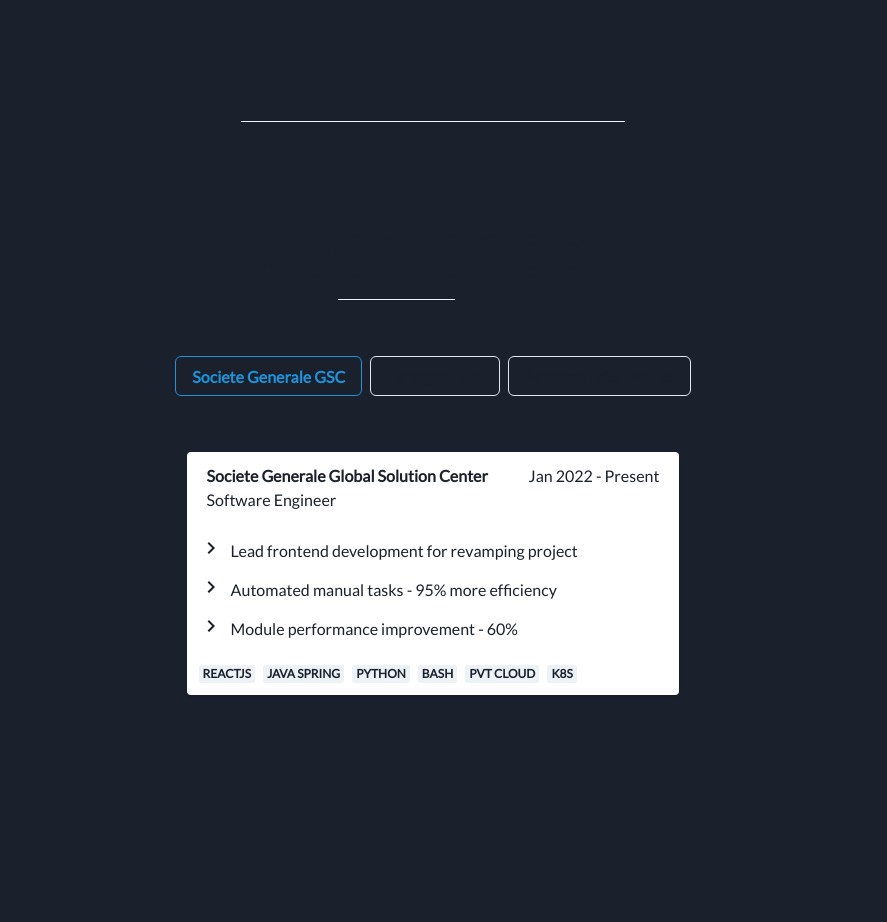
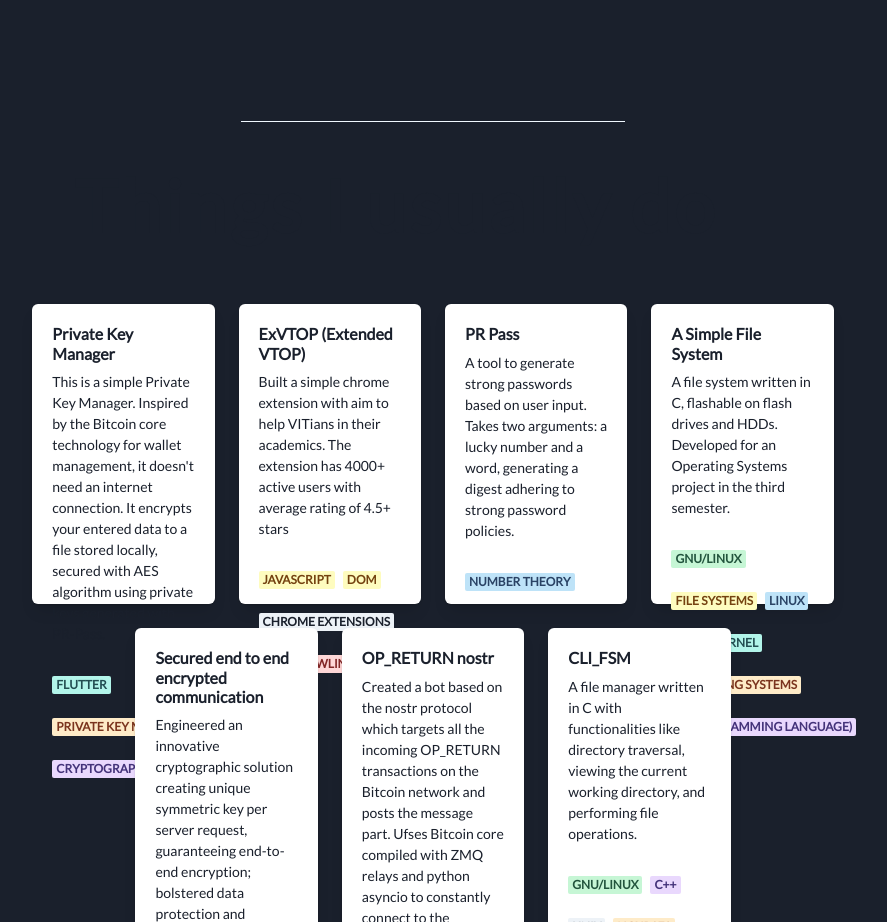
Before and after one commit to sudonims/sudonims, a Next.js app: page / in a window 1280 px wide. Shown: the part 1480-2402 px from the top of the page, without its empty margins (207-1094 px from the left). Built offline with nearby package versions, Linux system fonts and the light colour scheme.

Commit message:
projects/resume download

```diff
--- a/components/ProjectTile.js
+++ b/components/ProjectTile.js
@@ -1,65 +1,33 @@
-import { Icon } from '@chakra-ui/react';
 import {
-  RiExternalLinkFill,
-  RiFolder2Fill,
-  RiGithubFill,
-} from 'react-icons/ri';
+  Badge,
+  Card,
+  CardBody,
+  HStack,
+  Heading,
+  Stack,
+  Text,
+} from '@chakra-ui/react';
 
-export default function ProjectTile({ data }) {
-  const { github, external, title, html, tech } = data;
+export default function ProjectTile({ name, description, badges }) {
   return (
-    <div className="project-inner">
-      <header>
-        <div className="project-top">
-          <div className="folder">
-            <RiFolder2Fill />
-          </div>
-          <div className="project-links">
-            {github && (
-              <a
-                href={github}
-                aria-label="GitHub Link"
-                target="_blank"
-                rel="noreferrer"
-              >
-                <RiGithubFill />
-              </a>
-            )}
-            {external && (
-              <a
-                href={external}
-                aria-label="External Link"
-                className="external"
-                target="_blank"
-                rel="noreferrer"
-              >
-                <RiExternalLinkFill />
-              </a>
-            )}
-          </div>
-        </div>
+    <Card height={300} maxHeight={300} minHeight={300} key={name}>
+      <Stack>
+        <CardBody align="left" h={[null, '40vh']}>
+          <Heading size="sm">{name}</Heading>
 
-        <h3 className="project-title">
-          <a href={external} target="_blank" rel="noreferrer">
-            {title}
-          </a>
-        </h3>
+          <Text fontSize="sm" py={2}>
+            {description}
+          </Text>
 
-        <div
-          className="project-description"
-          dangerouslySetInnerHTML={{ __html: html }}
-        />
-      </header>
-
-      <footer>
-        {tech && (
-          <ul className="project-tech-list">
-            {tech.map((tech, i) => (
-              <li key={i}>{tech}</li>
+          <HStack flexWrap="wrap" pt={4} spacing={2}>
+            {badges.map((badge) => (
+              <Badge my={2} key={badge.text} colorScheme={badge.colorScheme}>
+                {badge.text}
+              </Badge>
             ))}
-          </ul>
-        )}
-      </footer>
-    </div>
+          </HStack>
+        </CardBody>
+      </Stack>
+    </Card>
   );
 }
--- a/components/Projects.js
+++ b/components/Projects.js
@@ -1,144 +1,156 @@
-import { Heading, Flex, Text, Box } from '@chakra-ui/react';
+import { Heading, Flex, Box, useBreakpointValue } from '@chakra-ui/react';
 import ProjectTile from './ProjectTile';
-import { styled } from 'styled-components';
-
-const StyledProject = styled.li`
-  position: relative;
-  cursor: default;
-  transition: var(--transition);
-
-  @media (prefers-reduced-motion: no-preference) {
-    &:hover,
-    &:focus-within {
-      .project-inner {
-        transform: translateY(-7px);
-      }
-    }
-  }
-
-  a {
-    position: relative;
-    z-index: 1;
-  }
-
-  .project-inner {
-    ${({ theme }) => theme.mixins?.boxShadow};
-    ${({ theme }) => theme.mixins?.flexBetween};
-    flex-direction: column;
-    align-items: flex-start;
-    position: relative;
-    height: 100%;
-    padding: 2rem 1.75rem;
-    border-radius: var(--border-radius);
-    background-color: var(--light-navy);
-    transition: var(--transition);
-    overflow: auto;
-  }
-
-  .project-top {
-    ${({ theme }) => theme.mixins?.flexBetween};
-    margin-bottom: 35px;
-
-    .folder {
-      color: var(--green);
-      svg {
-        width: 40px;
-        height: 40px;
-      }
-    }
-
-    .project-links {
-      display: flex;
-      align-items: center;
-      margin-right: -10px;
-      color: var(--light-slate);
-
-      a {
-        ${({ theme }) => theme.mixins?.flexCenter};
-        padding: 5px 7px;
-
-        &.external {
-          svg {
-            width: 22px;
-            height: 22px;
-            margin-top: -4px;
-          }
-        }
-
-        svg {
-          width: 20px;
-          height: 20px;
-        }
-      }
-    }
-  }
-
-  .project-title {
-    margin: 0 0 10px;
-    color: var(--lightest-slate);
-    font-size: var(--fz-xxl);
-
-    a {
-      position: static;
-
-      &:before {
-        content: '';
-        display: block;
-        position: absolute;
-        z-index: 0;
-        width: 100%;
-        height: 100%;
-        top: 0;
-        left: 0;
-      }
-    }
-  }
-
-  .project-description {
-    color: var(--light-slate);
-    font-size: 17px;
-
-    a {
-      ${({ theme }) => theme.mixins?.inlineLink};
-    }
-  }
-
-  .project-tech-list {
-    display: flex;
-    align-items: flex-end;
-    flex-grow: 1;
-    flex-wrap: wrap;
-    padding: 0;
-    margin: 20px 0 0 0;
-    list-style: none;
-
-    li {
-      font-family: var(--font-mono);
-      font-size: var(--fz-xxs);
-      line-height: 1.75;
-
-      &:not(:last-of-type) {
-        margin-right: 15px;
-      }
-    }
-  }
-`;
+import { useState } from 'react';
 
 export default function Projects() {
+  const [projects, setProjects] = useState([
+    {
+      name: 'Private Key Manager',
+      buttons: [],
+      description:
+        "This is a simple Private Key Manager. Inspired by the Bitcoin core technology for wallet management, it doesn't need an internet connection. It encrypts your entered data to a file stored locally, secured with AES algorithm using private keys generated with PR-Pass.",
+      badges: [
+        { text: 'Flutter', colorScheme: 'teal' },
+        { text: 'Private Key Management', colorScheme: 'orange' },
+        { text: 'Cryptography', colorScheme: 'purple' },
+      ],
+    },
+    {
+      name: 'ExVTOP (Extended VTOP)',
+      buttons: [],
+      description:
+        'Built a simple chrome extension with aim to help VITians in their academics. The extension has 4000+ active users with average rating of 4.5+ stars',
+      badges: [
+        { text: 'JavaScript', colorScheme: 'yellow' },
+        { text: 'DOM', colorScheme: 'yellow' },
+        { text: 'Chrome Extensions', colorScheme: 'gray' },
+        { text: 'Web Crawling', colorScheme: 'red' },
+      ],
+    },
+    {
+      name: 'PR Pass',
+      buttons: [],
+      description:
+        'A tool to generate strong passwords based on user input. Takes two arguments: a lucky number and a word, generating a digest adhering to strong password policies.',
+      badges: [{ text: 'Number Theory', colorScheme: 'blue' }],
+    },
+    {
+      name: 'A Simple File System',
+      buttons: [],
+      description:
+        'A file system written in C, flashable on flash drives and HDDs. Developed for an Operating Systems project in the third semester.',
+      badges: [
+        { text: 'GNU/Linux', colorScheme: 'green' },
+        { text: 'File Systems', colorScheme: 'yellow' },
+        { text: 'Linux', colorScheme: 'blue' },
+        { text: 'Linux Kernel', colorScheme: 'teal' },
+        { text: 'Operating Systems', colorScheme: 'orange' },
+        { text: 'C (Programming Language)', colorScheme: 'purple' },
+      ],
+    },
+    {
+      name: 'Secured end to end encrypted communication',
+      buttons: [],
+      description:
+        'Engineered an innovative cryptographic solution creating unique symmetric key per server request, guaranteeing end-to-end encryption; bolstered data protection and minimized security breaches by 40%',
+      badges: [
+        { text: 'React.js', colorScheme: 'cyan' },
+        { text: 'JavaScript', colorScheme: 'yellow' },
+        { text: 'NodeJS', colorScheme: 'green' },
+        { text: 'Cryptography', colorScheme: 'purple' },
+        { text: 'Cipher', colorScheme: 'red' },
+      ],
+    },
+    {
+      name: 'OP_RETURN nostr',
+      buttons: [],
+      description:
+        'Created a bot based on the nostr protocol which targets all the incoming OP_RETURN transactions on the Bitcoin network and posts the message part. Ufses Bitcoin core compiled with ZMQ relays and python asyncio to constantly connect to the network.',
+      badges: [
+        {
+          text: 'Bitcoin',
+          colorScheme: 'orange',
+        },
+        {
+          name: 'Golang',
+          colorScheme: 'blue',
+        },
+        {
+          name: 'Python',
+          colorScheme: 'blue',
+        },
+        {
+          name: 'ZMQ - TCP',
+          colorScheme: 'gray',
+        },
+      ],
+    },
+    {
+      name: 'CLI_FSM',
+      buttons: [],
+      description:
+        'A file manager written in C with functionalities like directory traversal, viewing the current working directory, and performing file operations.',
+      badges: [
+        { text: 'GNU/Linux', colorScheme: 'green' },
+        { text: 'C++', colorScheme: 'purple' },
+        { text: 'Unix', colorScheme: 'gray' },
+        { text: 'Ncurses', colorScheme: 'orange' },
+        { text: 'Linux', colorScheme: 'blue' },
+        { text: 'Linux Kernel', colorScheme: 'teal' },
+        { text: 'Shell Scripting', colorScheme: 'yellow' },
+      ],
+    },
+  ]);
   return (
     <section id="projects" className="section">
-      <Flex justifyContent="center" flexDirection="column" height="100%">
-        <StyledProject>
-          <ProjectTile
-            data={{
-              github: 'LOL',
-              external: 'LOL',
-              title: 'LOL',
-              html: 'LOL',
-              tech: ['LLLLL'],
-            }}
-          />
-        </StyledProject>
+      <Flex
+        justifyContent={'center'}
+        flexDirection="column"
+        height={'100%'}
+        overflow={'auto'}
+      >
+        <Flex margin={{ md: '40px 15%' }} direction="row" align="flex-start">
+          <Heading
+            letterSpacing="wider"
+            width={{ base: '100%', md: null }}
+            textAlign={{ base: 'center', md: 'unset' }}
+            fontSize={{ base: '4xl', md: '7xl' }}
+          >
+            Things I usually do
+          </Heading>
+        </Flex>
+        <Flex
+          justifyContent="center"
+          alignItems="flex-start"
+          flexWrap="wrap"
+          gap={6}
+          padding={4}
+          overflow={'auto'}
+        >
+          {projects.map((proj, i) => (
+            <Box
+              key={i}
+              flex="1 1 calc(20% - 1rem)" // Adjust to control the number of tiles per row
+              minW={useBreakpointValue({
+                base: '100%',
+                md: 'calc(20% - 1rem)',
+              })}
+              maxW={useBreakpointValue({
+                base: '100%',
+                md: 'calc(20% - 1rem)',
+              })} // Responsive sizing
+              boxShadow="lg"
+              borderRadius="lg"
+            >
+              <ProjectTile
+                name={proj.name}
+                description={proj.description}
+                badges={proj.badges}
+                buttons={proj.buttons}
+              />
+            </Box>
+          ))}
+        </Flex>
       </Flex>
     </section>
   );
--- a/components/Sidebar.js
+++ b/components/Sidebar.js
@@ -5,7 +5,6 @@
   Drawer,
   DrawerContent,
   useDisclosure,
-  Link,
 } from '@chakra-ui/react';
 import { HamburgerIcon } from '@chakra-ui/icons';
 
--- a/package.json
+++ b/package.json
@@ -1,6 +1,6 @@
 {
   "name": "sudonims",
-  "version": "0.1.0",
+  "version": "0..0",
   "private": true,
   "scripts": {
     "dev": "NODE_OPTIONS=--openssl-legacy-provider next dev",
@@ -20,8 +20,7 @@
     "react-dom": "^18.2.0",
     "react-icons": "^4.2.0",
     "react-reveal": "^1.2.2",
-    "react-transition-group": "^4.4.5",
-    "styled-components": "^6.0.7"
+    "react-transition-group": "^4.4.5"
   },
   "devDependencies": {
     "eslint": "7.32.0",
--- a/pages/_app.js
+++ b/pages/_app.js
@@ -9,7 +9,6 @@
       <ColorModeProvider
         options={{
           initialColorMode: 'dark',
-          useSystemColorMode: true,
         }}
       >
         <Component {...pageProps} />
--- a/pages/index.js
+++ b/pages/index.js
@@ -6,9 +6,7 @@
 import Head from 'next/head';
 import About from '../components/About';
 import SocialBar from '../components/SocialBar';
-import Skills from '../components/Projects';
 import Projects from '../components/Projects';
-import Experience from '../components/Experience';
 
 const Divider = () => {
   return (
@@ -29,7 +27,7 @@
       <Sidebar
         linkItems={[
           { href: '#about', front: 'About', back: 'Go' },
-          { href: '#experience', front: 'Experience', back: 'Go' },
+          // { href: '#experience', front: 'Experience', back: 'Go' },
           {
             href: '#projects',
             front: 'Projects',
@@ -47,8 +45,8 @@
       <Divider />
       <About />
       <Divider />
-      <Experience />
-      {/* <Projects /> */}
+      {/* <Experience /> */}
+      <Projects />
       {/* <Skills /> */}
       <script defer src="/static/js/mousetrail.js"></script>
     </>
```
Also changed, not shown: pages/resume.js (added, +21 -0 lines), 1 other file (tests, documents, lock files or other folders).
